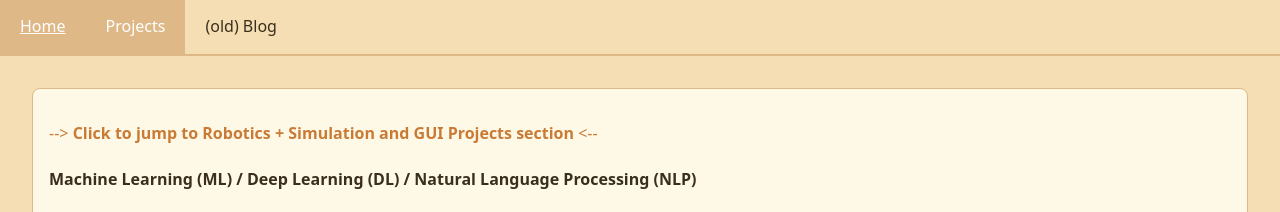
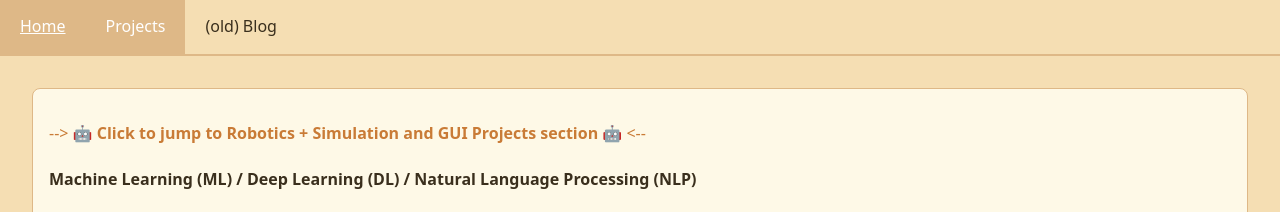
Before and after one commit to pwyq/pwyq.github.io, a plain HTML site: page projects.html in a window 1280 px wide. Shown: the top 212 px of the page. Drawn offline with Linux system fonts and the light colour scheme.

Commit message:
Update projects.html

```diff
--- a/projects.html
+++ b/projects.html
@@ -32,7 +32,7 @@
   <section id="projects">
     <div class="project">
       <div class="project-content">
-        <p><a href="#robotics-gui"> --> <strong>Click to jump to Robotics + Simulation and GUI Projects section</strong>  <-- </a></p>
+        <p><a href="#robotics-gui"> --> &#x1F916; <strong>Click to jump to Robotics + Simulation and GUI Projects section</strong> &#x1F916;  <-- </a></p>
         <!-- ML / DL / NLP -->
         <h4>Machine Learning (ML) / Deep Learning (DL) / Natural Language Processing (NLP) </h4>
         <ul class="project-list">
```
